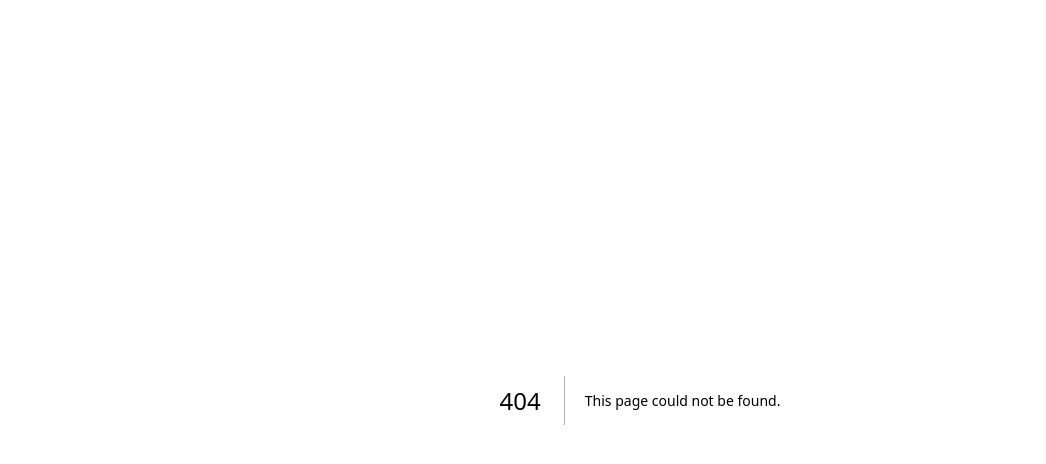
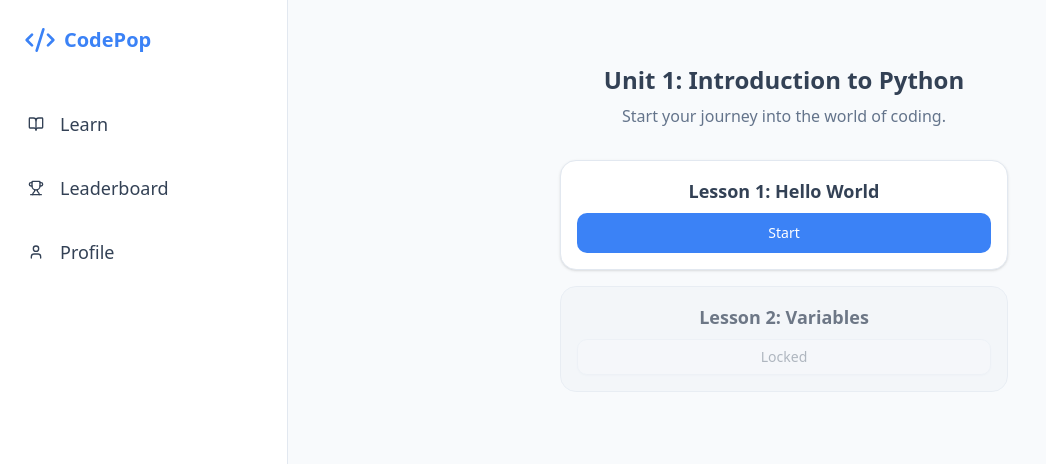
Before and after one commit to Anju1023/programming-duo-study, a Next.js app in the folder web/: page /learn in a window 1280 px wide. Before the commit this address had no page. Shown: the top 464 px of the page, without its empty margins (0-1046 px from the left). Built offline with nearby package versions, Linux system fonts and the light colour scheme.

Commit message:
feat: implement core layout and define db schema

```diff
--- /dev/null
+++ b/web/src/app/(main)/layout.tsx
@@ -0,0 +1,33 @@
+import { Sidebar } from "@/components/layout/sidebar";
+import { BottomNav } from "@/components/layout/bottom-nav";
+import { MobileHeader } from "@/components/layout/mobile-header";
+
+export default function MainLayout({
+  children,
+}: {
+  children: React.ReactNode;
+}) {
+  return (
+    <div className="flex h-screen w-full flex-col lg:flex-row bg-background">
+      {/* Desktop Sidebar (Hidden on Mobile) */}
+      <Sidebar className="hidden lg:flex w-72" />
+
+      {/* Main Content Area */}
+      <div className="flex flex-1 flex-col overflow-hidden">
+        {/* Mobile Header (Hidden on Desktop) */}
+        <MobileHeader />
+
+        <main className="flex-1 overflow-y-auto p-4 lg:p-8">
+          <div className="mx-auto max-w-5xl h-full">
+            {children}
+          </div>
+        </main>
+
+        {/* Mobile Bottom Nav (Hidden on Desktop) */}
+        <div className="lg:hidden">
+          <BottomNav />
+        </div>
+      </div>
+    </div>
+  );
+}
--- /dev/null
+++ b/web/src/app/(main)/learn/page.tsx
@@ -0,0 +1,26 @@
+import { Button } from "@/components/ui/button";
+
+export default function LearnPage() {
+  return (
+    <div className="flex flex-col items-center gap-8 py-8">
+      <div className="text-center space-y-2">
+        <h1 className="text-2xl font-bold">Unit 1: Introduction to Python</h1>
+        <p className="text-muted-foreground">Start your journey into the world of coding.</p>
+      </div>
+
+      {/* TODO: Sugoroku Map Component will go here */}
+      <div className="flex flex-col items-center gap-4 w-full max-w-md">
+        <div className="p-4 border rounded-xl bg-card w-full text-center shadow-sm">
+           <div className="mb-2 font-bold text-lg">Lesson 1: Hello World</div>
+           <Button className="w-full" size="lg">Start</Button>
+        </div>
+
+        {/* Mock Locked Lessons */}
+        <div className="p-4 border rounded-xl bg-muted w-full text-center opacity-70">
+           <div className="mb-2 font-bold text-lg">Lesson 2: Variables</div>
+           <Button variant="outline" className="w-full" disabled>Locked</Button>
+        </div>
+      </div>
+    </div>
+  );
+}
--- /dev/null
+++ b/web/src/components/layout/bottom-nav.tsx
@@ -0,0 +1,25 @@
+import Link from "next/link";
+import { Trophy, User, BookOpen } from "lucide-react";
+
+const navItems = [
+  { label: "Learn", href: "/learn", icon: BookOpen },
+  { label: "Leaderboard", href: "/leaderboard", icon: Trophy },
+  { label: "Profile", href: "/profile", icon: User },
+];
+
+export function BottomNav() {
+  return (
+    <div className="flex h-16 w-full items-center justify-around border-t bg-card px-4">
+      {navItems.map((item) => (
+        <Link
+          key={item.href}
+          href={item.href}
+          className="flex flex-col items-center justify-center gap-1 text-muted-foreground hover:text-primary transition-colors"
+        >
+          <item.icon className="h-6 w-6" />
+          <span className="text-xs font-medium">{item.label}</span>
+        </Link>
+      ))}
+    </div>
+  );
+}
--- /dev/null
+++ b/web/src/components/layout/mobile-header.tsx
@@ -0,0 +1,25 @@
+import { Heart, Zap, Gem } from "lucide-react";
+import { Button } from "@/components/ui/button";
+
+export function MobileHeader() {
+  return (
+    <div className="flex h-16 items-center justify-between border-b bg-card px-4 lg:hidden">
+      {/* Course Selector (Placeholder) */}
+      <Button variant="ghost" className="font-bold">
+        Python Basics
+      </Button>
+
+      {/* Stats */}
+      <div className="flex items-center gap-4">
+        <div className="flex items-center gap-1 text-rose-500 font-bold">
+          <Heart className="h-5 w-5 fill-current" />
+          <span>5</span>
+        </div>
+        <div className="flex items-center gap-1 text-blue-500 font-bold">
+          <Gem className="h-5 w-5 fill-current" />
+          <span>120</span>
+        </div>
+      </div>
+    </div>
+  );
+}
--- /dev/null
+++ b/web/src/components/layout/sidebar.tsx
@@ -0,0 +1,37 @@
+import Link from "next/link";
+import { Button } from "@/components/ui/button";
+import { Code2, Trophy, User, BookOpen } from "lucide-react";
+
+const sidebarItems = [
+  { label: "Learn", href: "/learn", icon: BookOpen },
+  { label: "Leaderboard", href: "/leaderboard", icon: Trophy },
+  { label: "Profile", href: "/profile", icon: User },
+];
+
+export function Sidebar({ className }: { className?: string }) {
+  return (
+    <div className={`flex h-full flex-col border-r bg-card ${className}`}>
+      <div className="p-6">
+        <div className="flex items-center gap-2 font-bold text-xl text-primary">
+          <Code2 className="h-8 w-8" />
+          <span>CodePop</span>
+        </div>
+      </div>
+      <div className="flex-1 flex flex-col gap-2 p-4">
+        {sidebarItems.map((item) => (
+          <Button
+            key={item.href}
+            variant="ghost"
+            className="justify-start gap-4 text-lg h-14"
+            asChild
+          >
+            <Link href={item.href}>
+              <item.icon className="h-6 w-6" />
+              {item.label}
+            </Link>
+          </Button>
+        ))}
+      </div>
+    </div>
+  );
+}
```
Also changed, not shown: 1 other file (tests, documents, lock files or other folders).
